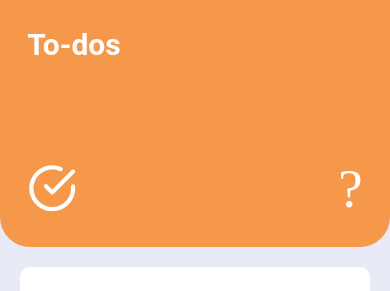
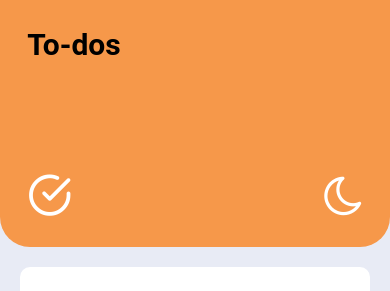
Before and after one commit to adilbim/RN-todoList, a React Native app: screen / in a window 390 px wide. Shown: the top 291 px of the page. Built offline with nearby package versions, Linux system fonts and the light colour scheme.

Commit message:
Add the dark mode

```diff
--- a/App.js
+++ b/App.js
@@ -1,9 +1,39 @@
-import React from 'react';
+import React, { useReducer } from 'react';
 import { StyleSheet, ScrollView, View } from 'react-native';
 import Header from './src/components/header';
 import ListElement from './src/components/small-components/listElement';
 
+const light = {
+  foreground: '#f6984a',
+  background: '#e8ebf5',
+  boldText: '#000',
+  smallText: '#a2a4ab',
+  listElementBackground: '#fff',
+  checkBoxColor: '#f6984a',
+};
+const dark = {
+  foreground: '#7289DA',
+  background: '#23272A',
+  boldText: '#fff',
+  smallText: '#99aab5',
+  listElementBackground: '#2c2f33',
+  checkBoxColor: '#7289DA',
+};
+
+function themeReducer(state, action) {
+  switch (action.type) {
+    case 'dark':
+      return dark;
+    case 'light':
+      return light;
+    default:
+      throw new Error('An error was occured while changing the theme colors.');
+  }
+}
+
 export default function App() {
+  const [themeColors, dispatch] = useReducer(themeReducer, light);
+
   const listElements = [{
     text: 'Code',
     details: 'work',
@@ -17,25 +47,26 @@ export default function App() {
     details: 'do not pass midnight',
     checked: false,
   }]
-  const todos = listElements.map((elm, i) => (<ListElement key={i} {...elm} />))
+
+  const styles = StyleSheet.create({
+    container: {
+      flex: 1,
+      backgroundColor: themeColors.background,
+      paddingBottom: 20,
+    },
+    scrollView: {
+      padding: 20,
+      height: 50,
+    }
+  });
+
+  const todos = listElements.map((elm, i) => (<ListElement key={i} {...elm} {...themeColors} />))
   return (
     <View style={styles.container}>
-      <Header />
+      <Header {...themeColors} changeColorTheme={dispatch} />
       <ScrollView style={styles.scrollView}>
         {todos}
       </ScrollView>
     </View>
   );
 }
-
-const styles = StyleSheet.create({
-  container: {
-    flex: 1,
-    backgroundColor: '#e8ebf5',
-    paddingBottom: 20,
-  },
-  scrollView: {
-    padding: 20,
-    height: 50,
-  }
-});
--- a/package.json
+++ b/package.json
@@ -8,6 +8,7 @@
     "eject": "expo eject"
   },
   "dependencies": {
+    "@react-native-community/async-storage": "^1.12.1",
     "@react-native-community/checkbox": "^0.5.5",
     "expo": "~39.0.2",
     "expo-status-bar": "~1.0.2",
--- a/src/components/header.js
+++ b/src/components/header.js
@@ -2,18 +2,10 @@ import React from 'react';
 import { StyleSheet, Text, View } from 'react-native';
 import StatusBar from './small-components/statusBar';
 
-export default function Header() {
-  return (
-    <View style={styles.container}>
-      <Text style={styles.headerTitle}>To-dos</Text>
-      <StatusBar />
-    </View>
-  );
-}
-
+export default function Header({changeColorTheme ,foreground, istElementBackground}) {
   const styles = StyleSheet.create({
     container: {
-    backgroundColor: '#f6984a',
+      backgroundColor: foreground,
       height: '30%',
       borderBottomRightRadius: 30,
       borderBottomLeftRadius: 30,
@@ -24,6 +16,14 @@ const styles = StyleSheet.create({
       fontWeight: 'bold',
       fontFamily: 'Roboto',
       fontSize: 30,
-    color: '#fff',
+      color: istElementBackground,
     }
   });
+
+  return (
+    <View style={styles.container}>
+      <Text style={styles.headerTitle}>To-dos</Text>
+      <StatusBar changeColorTheme={changeColorTheme} />
+    </View>
+  );
+}
--- a/src/components/small-components/listElement.js
+++ b/src/components/small-components/listElement.js
@@ -3,8 +3,29 @@ import { StyleSheet, Text, View } from 'react-native';
 import CheckBox from '@react-native-community/checkbox';
 
 
-export default function ListElement({text, details, checked}) {
+export default function ListElement({text, details, checked, boldText, checkBoxColor, smallText, listElementBackground}) {
   const [toggleCheckBox, setToggleCheckBox] = useState(checked);
+
+  const styles = StyleSheet.create({
+    ListElement: {
+      backgroundColor: listElementBackground,
+      marginBottom: 10,
+      height: 80,
+      flexDirection: 'row',
+      justifyContent: 'space-between',
+      padding: 10,
+      alignItems: 'center',
+      borderRadius: 10,
+    },
+    listText: {
+      fontWeight: 'bold',
+      color: boldText,
+    },
+    details: {
+      color: smallText,
+    }
+  });
+
   return (
     <View style={styles.ListElement}>
       <View>
@@ -15,27 +36,8 @@ export default function ListElement({text, details, checked}) {
         disabled={false}
         value={toggleCheckBox}
         onValueChange={(newValue) => setToggleCheckBox(!toggleCheckBox)}
-        tintColors={{'true': '#f6984a', 'false': '#aaaaaa'}}
+        tintColors={{'true': checkBoxColor, 'false': '#aaaaaa'}}
       />
     </View>
   );
 }
-
-const styles = StyleSheet.create({
-  ListElement: {
-    backgroundColor: '#fff',
-    marginBottom: 10,
-    height: 80,
-    flexDirection: 'row',
-    justifyContent: 'space-between',
-    padding: 10,
-    alignItems: 'center',
-    borderRadius: 10,
-  },
-  listText: {
-    fontWeight: 'bold',
-  },
-  details: {
-    color: '#a2a4ab',
-  }
-});
--- a/src/components/small-components/statusBar.js
+++ b/src/components/small-components/statusBar.js
@@ -1,17 +1,38 @@
-import React from 'react';
-import { StyleSheet, Text, View } from 'react-native';
+import React, { useState } from 'react';
+import { StyleSheet, View} from 'react-native';
 import Feather from 'react-native-vector-icons/Feather';
-import Ionicons from 'react-native-vector-icons/Ionicons';
+import Ionicons from 'react-native-vector-icons/MaterialCommunityIcons';
+import FontAwesomeIcons from 'react-native-vector-icons/FontAwesome';
 
+export default function StatusBar({changeColorTheme}) {
+  const [isDarkMode, setIsDarkMode] = useState(false);
 
-const checkIcon = <Feather name="check-circle" size={50} color="#fff" />;
-const addIcon = <Ionicons name="ios-add-circle-outline" size={55} color="#fff" />;
+  function toggleThemeColor() {
+    changeColorTheme({type: !isDarkMode ? 'dark' : 'light'});
+    setIsDarkMode(!isDarkMode);
+  }
 
-export default function StatusBar() {
+  const checkIcon = <Feather name="check-circle" size={45} color="#fff" />;
+  const sunIcon =
+    <Ionicons
+        name="weather-sunny"
+        size={45}
+        color="#fff"
+        onPress={() => toggleThemeColor()}
+    />;
+  const moonIcon =
+    <FontAwesomeIcons
+       name="moon-o"
+       size={45}
+       color="#fff"
+       onPress={() => toggleThemeColor()}
+    />;
+  const modeIcon = isDarkMode ? sunIcon : moonIcon;
+
   return (
     <View style={styles.statusBar}>
-      {checkIcon}
-      {addIcon}
+        {checkIcon}
+        {modeIcon}
     </View>
   );
 }
```
Also changed, not shown: 1 other file (tests, documents, lock files or other folders). Lines whose indentation alone changed are shown as unchanged.
